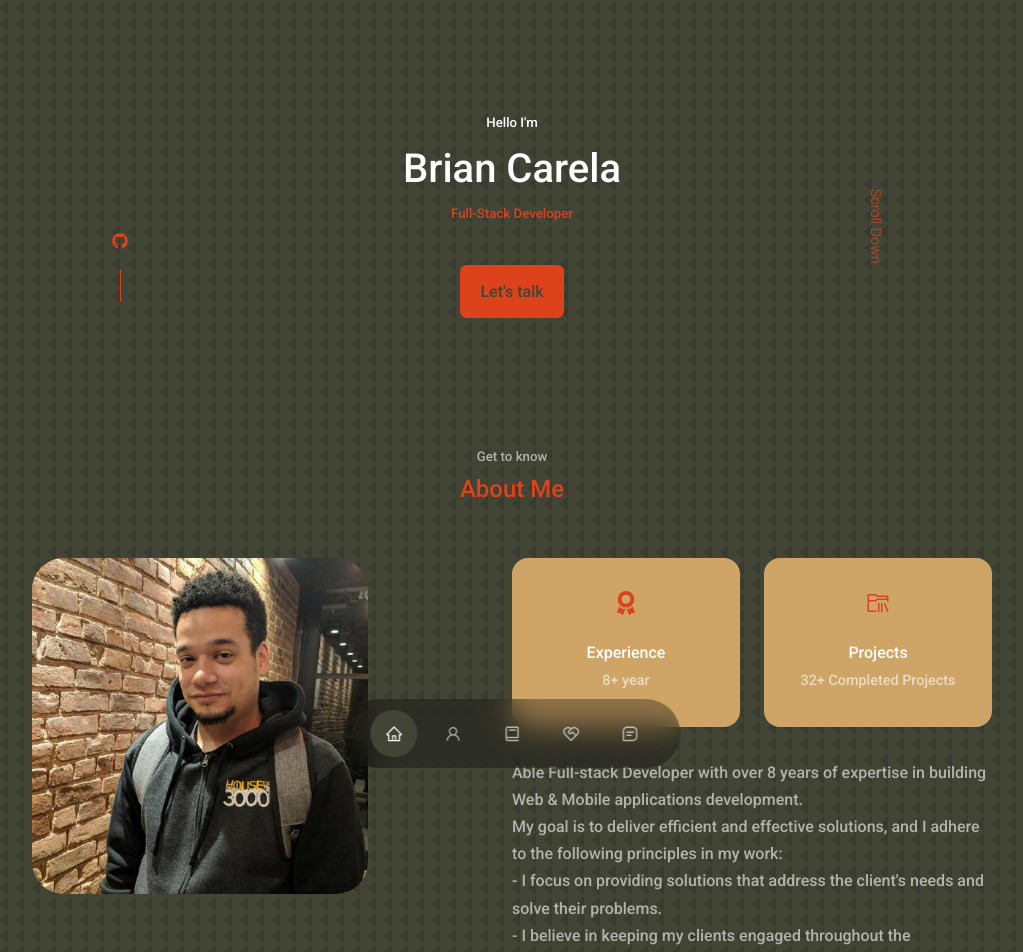
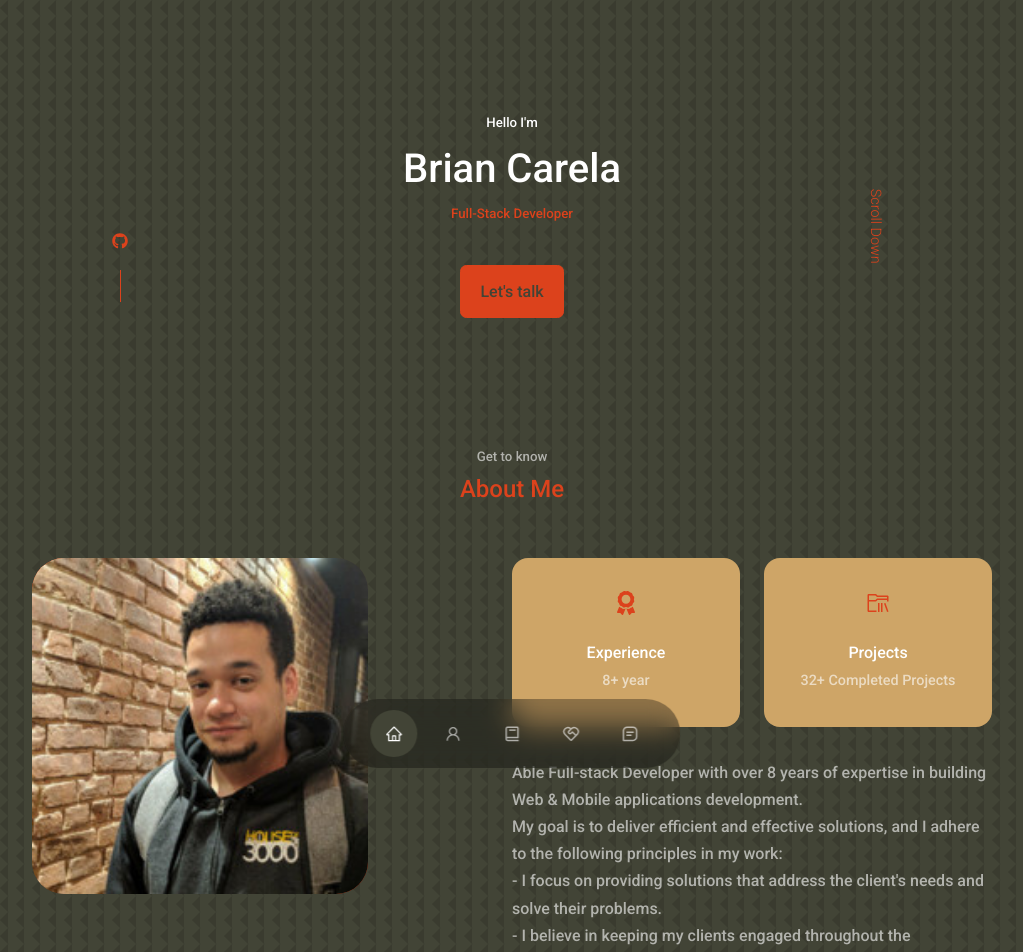
Before and after one commit to BrianCarela/Portfolio, a React (Create React App) app: page / in a window 1280 px wide. Shown: the top 952 px of the page, without its empty margins (128-1151 px from the left). Built offline with nearby package versions, Linux system fonts and the light colour scheme.

Commit message:
Update Intro.jsx

```diff
--- a/src/components/intro/Intro.jsx
+++ b/src/components/intro/Intro.jsx
@@ -3,7 +3,7 @@ import "./intro.css";
 import { FaAward } from "react-icons/fa";
 import React from "react";
 import { VscFolderLibrary } from "react-icons/vsc";
-import img from "../../assets/Me.jpeg";
+import img from "../../assets/Me.png";
 
 const Intro = () => {
   return (
@@ -13,7 +13,7 @@ const Intro = () => {
       <div className="container about__container">
         <div className="about__me">
           <div className="about__me-image">
-            <img src={img} alt="Rasif Taghizade" />
+            <img src={img} alt="Brian Carela" />
           </div>
         </div>
         <div className="about__content">
```
